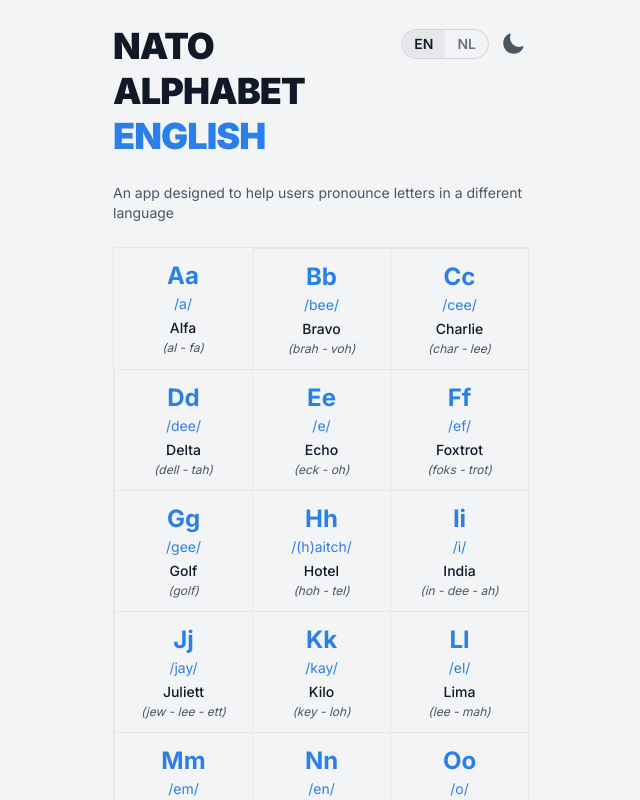
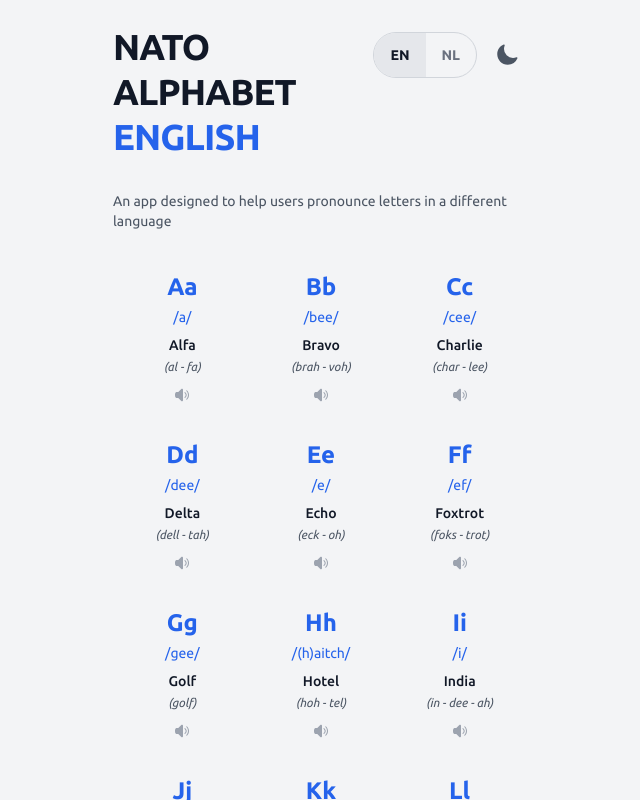
Before and after one commit to tiameidesign/NATO-Alphabet, a React (Vite) app: page / in a window 1280 px wide. Shown: the top 800 px of the page, without its empty margins (319-959 px from the left). Built offline with nearby package versions, Linux system fonts and the light colour scheme.

Commit message:
added audio for en and nl

```diff
--- a/index.html
+++ b/index.html
@@ -6,7 +6,7 @@
     <title>NATO Alphabet</title>
     <link rel="preconnect" href="https://fonts.googleapis.com" />
     <link rel="preconnect" href="https://fonts.gstatic.com" crossorigin />
-    <link href="https://fonts.googleapis.com/css2?family=Inter:wght@400;500;600;700;900&display=swap" rel="stylesheet" />
+    <link href="https://fonts.googleapis.com/css2?family=Ubuntu:ital,wght@0,300;0,400;0,500;0,700;1,300;1,400;1,500;1,700&display=swap" rel="stylesheet" />
   </head>
   <body>
     <div id="root"></div>
--- a/src/App.jsx
+++ b/src/App.jsx
@@ -31,7 +31,7 @@ export default function App() {
           An app designed to help users pronounce letters in a different language
         </p>
 
-        <AlphabetGrid letters={letters} />
+        <AlphabetGrid letters={letters} language={language} />
       </div>
     </div>
   )
--- a/src/components/AlphabetCard.jsx
+++ b/src/components/AlphabetCard.jsx
@@ -1,10 +1,49 @@
-export default function AlphabetCard({ letter, phonetic, word, pronunciation }) {
+const SpeakerIcon = () => (
+  <svg xmlns="http://www.w3.org/2000/svg" viewBox="0 0 24 24" fill="currentColor" className="w-4 h-4">
+    <path d="M13.5 4.06c0-1.336-1.616-2.005-2.56-1.06l-4.5 4.5H4.508c-1.141 0-2.318.664-2.66 1.905A9.76 9.76 0 001.5 12c0 .898.121 1.768.35 2.595.341 1.24 1.518 1.905 2.659 1.905h1.93l4.5 4.5c.945.945 2.561.276 2.561-1.06V4.06zM18.584 5.106a.75.75 0 011.06 0c3.808 3.807 3.808 9.98 0 13.788a.75.75 0 11-1.06-1.06 8.25 8.25 0 000-11.668.75.75 0 010-1.06z" />
+    <path d="M15.932 7.757a.75.75 0 011.061 0 6 6 0 010 8.486.75.75 0 01-1.06-1.061 4.5 4.5 0 000-6.364.75.75 0 010-1.061z" />
+  </svg>
+)
+
+const langMap = { EN: 'en-US', NL: 'nl-NL' }
+
+export default function AlphabetCard({ letter, phonetic, word, pronunciation, language }) {
+  const speak = () => {
+    const synth = window.speechSynthesis
+    synth.cancel()
+
+    const lang = langMap[language] || 'en-US'
+
+    const phoneticCorrections = { 'wy': 'why', 'yay': 'jee', 'bay': 'bei', 'eh': 'e', 'ee': 'ie', 'koo': 'kjoe', 'oo': 'oeh' }
+    const rawPhonetic = phonetic.replace(/\//g, '').replace(/[()]/g, '').replace(/-/g, ' ').trim()
+    const phoneticText = phoneticCorrections[rawPhonetic] || rawPhonetic
+
+    const wordCorrections = { 'Juliett': 'Julie-et', 'Kilo': 'key low' }
+    const wordText = wordCorrections[word] || word
+
+    const u1 = new SpeechSynthesisUtterance(phoneticText)
+    u1.lang = lang
+
+    const u2 = new SpeechSynthesisUtterance(wordText)
+    u2.lang = lang
+
+    synth.speak(u1)
+    synth.speak(u2)
+  }
+
   return (
-    <div className="flex flex-col items-center text-center py-3">
-      <span className="text-2xl font-bold text-brand-blue">{letter}</span>
-      <span className="text-sm text-brand-blue mt-0.5">{phonetic}</span>
-      <span className="text-sm font-medium text-gray-900 dark:text-gray-100 mt-1">{word}</span>
-      <span className="text-xs italic text-gray-600 dark:text-gray-400 mt-0.5">{pronunciation}</span>
+    <div className="flex flex-col items-center text-center py-4">
+      <span className="text-2xl font-bold text-blue-600 dark:text-blue-400">{letter}</span>
+      <span className="text-sm text-blue-600 dark:text-blue-400 mt-1">{phonetic}</span>
+      <span className="text-sm font-medium text-gray-900 dark:text-gray-100 mt-2">{word}</span>
+      <span className="text-xs italic text-gray-600 dark:text-gray-400 mt-1">{pronunciation}</span>
+      <button
+        onClick={speak}
+        aria-label={`Pronounce ${letter}`}
+        className="mt-2 p-1 text-gray-400 hover:text-blue-600 dark:hover:text-blue-400 transition-colors focus:outline-none"
+      >
+        <SpeakerIcon />
+      </button>
     </div>
   )
 }
--- a/src/components/AlphabetGrid.jsx
+++ b/src/components/AlphabetGrid.jsx
@@ -1,10 +1,10 @@
 import AlphabetCard from './AlphabetCard'
 
-export default function AlphabetGrid({ letters }) {
+export default function AlphabetGrid({ letters, language }) {
   return (
-    <div className="grid grid-cols-3 divide-x divide-y divide-gray-200 dark:divide-gray-700 border border-gray-200 dark:border-gray-700 rounded-sm">
+    <div className="grid grid-cols-3">
       {letters.map((entry) => (
-        <AlphabetCard key={entry.letter} {...entry} />
+        <AlphabetCard key={entry.letter} {...entry} language={language} />
       ))}
     </div>
   )
--- a/src/components/Header.jsx
+++ b/src/components/Header.jsx
@@ -16,23 +16,29 @@ export default function Header({ language, onLanguageChange, darkMode, onDarkMod
   const languageKeys = Object.keys(languages)
 
   return (
-    <header className="flex items-start justify-between mb-6">
+    <header className="flex items-start justify-between mb-8">
       <div>
         <h1 className="text-4xl font-black leading-tight tracking-tight text-gray-900 dark:text-white uppercase">
-          NATO<br />Alphabet
+          {languages[language].title.split(' ')[0]}<br />{languages[language].title.split(' ').slice(1).join(' ')}
         </h1>
-        <h2 className="text-4xl font-black leading-tight tracking-tight text-brand-blue uppercase">
-          {languages[language]}
+        <h2 className="text-4xl font-black leading-tight tracking-tight text-blue-600 dark:text-blue-400 uppercase">
+          {languages[language].label}
         </h2>
       </div>
 
-      <div className="flex items-center gap-2 mt-1">
-        <div className="flex items-center rounded-full border border-gray-300 dark:border-gray-600 overflow-hidden">
+      <div className="flex items-center gap-2 mt-2">
+        <div
+          role="group"
+          aria-label="Language selection"
+          className="flex items-center rounded-full border border-gray-300 dark:border-gray-600 overflow-hidden"
+        >
           {languageKeys.map((lang) => (
             <button
               key={lang}
               onClick={() => onLanguageChange(lang)}
-              className={`px-3 py-1 text-sm font-semibold transition-colors ${
+              aria-pressed={language === lang}
+              aria-label={`Switch to ${languages[lang].label}`}
+              className={`px-4 min-h-[44px] text-sm font-semibold transition-colors focus:outline-none ${
                 language === lang
                   ? 'bg-gray-200 dark:bg-gray-600 text-gray-900 dark:text-white'
                   : 'text-gray-500 dark:text-gray-400 hover:text-gray-700 dark:hover:text-gray-200'
@@ -45,8 +51,8 @@ export default function Header({ language, onLanguageChange, darkMode, onDarkMod
 
         <button
           onClick={onDarkModeToggle}
-          className="p-1 text-gray-600 dark:text-gray-300 hover:text-gray-900 dark:hover:text-white transition-colors"
-          aria-label="Toggle dark mode"
+          aria-label={darkMode ? 'Switch to light mode' : 'Switch to dark mode'}
+          className="min-h-[44px] min-w-[44px] flex items-center justify-center rounded-full text-gray-600 dark:text-gray-300 hover:text-gray-900 dark:hover:text-white transition-colors focus:outline-none"
         >
           {darkMode ? <SunIcon /> : <MoonIcon />}
         </button>
--- a/src/data/alphabets.js
+++ b/src/data/alphabets.js
@@ -1,36 +1,37 @@
 export const languages = {
-  EN: 'English',
-  NL: 'Dutch',
+  EN: { label: 'English', title: 'NATO Alphabet' },
+  NL: { label: 'Dutch', title: 'Telephone Alphabet' },
 }
 
 export const alphabetData = {
   NL: [
-    { letter: 'Aa', phonetic: '/aa/', word: 'Alfa', pronunciation: '(al - fa)' },
-    { letter: 'Bb', phonetic: '/bee/', word: 'Bravo', pronunciation: '(bra - vo)' },
-    { letter: 'Cc', phonetic: '/see/', word: 'Charlie', pronunciation: '(sjar - lie)' },
-    { letter: 'Dd', phonetic: '/dee/', word: 'Delta', pronunciation: '(del - ta)' },
-    { letter: 'Ee', phonetic: '/ee/', word: 'Echo', pronunciation: '(e - cho)' },
-    { letter: 'Ff', phonetic: '/ef/', word: 'Foxtrot', pronunciation: '(foks - trot)' },
-    { letter: 'Gg', phonetic: '/gee/', word: 'Golf', pronunciation: '(golf)' },
-    { letter: 'Hh', phonetic: '/haa/', word: 'Hotel', pronunciation: '(ho - tel)' },
-    { letter: 'Ii', phonetic: '/ie/', word: 'India', pronunciation: '(in - di - a)' },
-    { letter: 'Jj', phonetic: '/jot/', word: 'Juliett', pronunciation: '(dju - li - et)' },
-    { letter: 'Kk', phonetic: '/kaa/', word: 'Kilo', pronunciation: '(kie - lo)' },
-    { letter: 'Ll', phonetic: '/el/', word: 'Lima', pronunciation: '(lie - ma)' },
-    { letter: 'Mm', phonetic: '/em/', word: 'Mike', pronunciation: '(maik)' },
-    { letter: 'Nn', phonetic: '/en/', word: 'November', pronunciation: '(no - vem - ber)' },
-    { letter: 'Oo', phonetic: '/oo/', word: 'Oscar', pronunciation: '(os - kar)' },
-    { letter: 'Pp', phonetic: '/pee/', word: 'Papa', pronunciation: '(pa - pa)' },
-    { letter: 'Qq', phonetic: '/ku/', word: 'Quebec', pronunciation: '(ke - bek)' },
-    { letter: 'Rr', phonetic: '/er/', word: 'Romeo', pronunciation: '(ro - me - o)' },
-    { letter: 'Ss', phonetic: '/es/', word: 'Sierra', pronunciation: '(si - er - ra)' },
-    { letter: 'Tt', phonetic: '/tee/', word: 'Tango', pronunciation: '(tan - go)' },
-    { letter: 'Uu', phonetic: '/uu/', word: 'Uniform', pronunciation: '(joe - ni - form)' },
-    { letter: 'Vv', phonetic: '/vee/', word: 'Victor', pronunciation: '(vik - tor)' },
-    { letter: 'Ww', phonetic: '/wee/', word: 'Whiskey', pronunciation: '(wis - kie)' },
-    { letter: 'Xx', phonetic: '/iks/', word: 'Xray', pronunciation: '(eks - re)' },
-    { letter: 'Yy', phonetic: '/ei/', word: 'Yankee', pronunciation: '(jen - kie)' },
-    { letter: 'Zz', phonetic: '/zet/', word: 'Zulu', pronunciation: '(zoe - loe)' },
+    { letter: 'Aa', phonetic: '/ah/', word: 'Anton', pronunciation: '(ahn - tawn)' },
+    { letter: 'Bb', phonetic: '/bay/', word: 'Bernard', pronunciation: '(behr-nahrt)' },
+    { letter: 'Cc', phonetic: '/say/', word: 'Cornelis', pronunciation: '(kor-nay-lis)' },
+    { letter: 'Dd', phonetic: '/day/', word: 'Dirk', pronunciation: '(deerk)' },
+    { letter: 'Ee', phonetic: '/eh/', word: 'Eduard', pronunciation: '(eh-dü-ahrt)' },
+    { letter: 'Ff', phonetic: '/eff/', word: 'Ferdinand', pronunciation: '(fehr-dee-nahnt)' },
+    { letter: 'Gg', phonetic: '/ghay/', word: 'Gerard', pronunciation: '(guh-rahrt)' },
+    { letter: 'Hh', phonetic: '/haa/', word: 'Hendrik', pronunciation: '(hen-drik)' },
+    { letter: 'Ii', phonetic: '/ee/', word: 'Izaak', pronunciation: '(ee-zahk)' },
+    { letter: 'Jj', phonetic: '/yay/', word: 'Johannes', pronunciation: '(yo-hah-nus)' },
+    { letter: 'Kk', phonetic: '/kha/', word: 'Karel', pronunciation: '(kah-rul)' },
+    { letter: 'Ll', phonetic: '/ell/', word: 'Leo', pronunciation: '(lay-oh)' },
+    { letter: 'Mm', phonetic: '/em/', word: 'Maria', pronunciation: '(mah-ree-ah)' },
+    { letter: 'Nn', phonetic: '/en/', word: 'Nico', pronunciation: '(nee-koh)' },
+    { letter: 'Oo', phonetic: '/oh/', word: 'Otto', pronunciation: '(aw-toh)' },
+    { letter: 'Pp', phonetic: '/pay/', word: 'Pieter', pronunciation: '(pee-tur)' },
+    { letter: 'Qq', phonetic: '/koo/', word: 'Quirinus', pronunciation: '(kwee-ree-nus)' },
+    { letter: 'Rr', phonetic: '/ehr/', word: 'Rudolf', pronunciation: '(roo-dawlf)' },
+    { letter: 'Ss', phonetic: '/ess/', word: 'Simon', pronunciation: '(see-mon)' },
+    { letter: 'Tt', phonetic: '/tay/', word: 'Theodoor', pronunciation: '(tay-oh-door)' },
+    { letter: 'Uu', phonetic: '/oo/', word: 'Utrecht', pronunciation: '(ü-trekht)' },
+    { letter: 'Vv', phonetic: '/vay/', word: 'Victor', pronunciation: '(vik-tor)' },
+    { letter: 'Ww', phonetic: '/way/', word: 'Willem', pronunciation: '(vil-um)' },
+    { letter: 'Xx', phonetic: '/ex/', word: 'Xantippe', pronunciation: '(ksan-tip-puh)' },
+    { letter: 'IJ', phonetic: '/ei/', word: 'Ijmuiden', pronunciation: '(eye-mow-duhn)' },
+    { letter: 'Yy', phonetic: '/ei/', word: 'Ypsilon', pronunciation: '(ip-see-lon)' },
+    { letter: 'Zz', phonetic: '/zet/', word: 'Zacharias', pronunciation: '(zah-kah-ree-ahs)' },
   ],
   EN: [
     { letter: 'Aa', phonetic: '/a/', word: 'Alfa', pronunciation: '(al - fa)' },
@@ -54,7 +55,7 @@ export const alphabetData = {
     { letter: 'Ss', phonetic: '/ess/', word: 'Sierra', pronunciation: '(see - air - rah)' },
     { letter: 'Tt', phonetic: '/tee/', word: 'Tango', pronunciation: '(tang - go)' },
     { letter: 'Uu', phonetic: '/u/', word: 'Uniform', pronunciation: '(you - nee - form)' },
-    { letter: 'Vv', phonetic: '/vee/', word: 'Victor', pronunciation: '(vic - tah)' },
+    { letter: 'Vv', phonetic: '/vee/', word: 'Victor', pronunciation: '(VIK-ter)' },
     { letter: 'Ww', phonetic: '/double - u/', word: 'Whiskey', pronunciation: '(wiss - key)' },
     { letter: 'Xx', phonetic: '/ex/', word: 'Xray', pronunciation: '(ecks - ray)' },
     { letter: 'Yy', phonetic: '/wy/', word: 'Yankee', pronunciation: '(yang - key)' },
--- a/tailwind.config.js
+++ b/tailwind.config.js
@@ -4,13 +4,8 @@ export default {
   darkMode: 'class',
   theme: {
     extend: {
-      colors: {
-        brand: {
-          blue: '#2B7FE8',
-        },
-      },
       fontFamily: {
-        sans: ['Inter', 'system-ui', 'sans-serif'],
+        sans: ['Ubuntu', 'system-ui', 'sans-serif'],
       },
     },
   },
--- a/vite.config.js
+++ b/vite.config.js
@@ -3,4 +3,7 @@ import react from '@vitejs/plugin-react'
 
 export default defineConfig({
   plugins: [react()],
+  server: {
+    open: true,
+  },
 })
```
